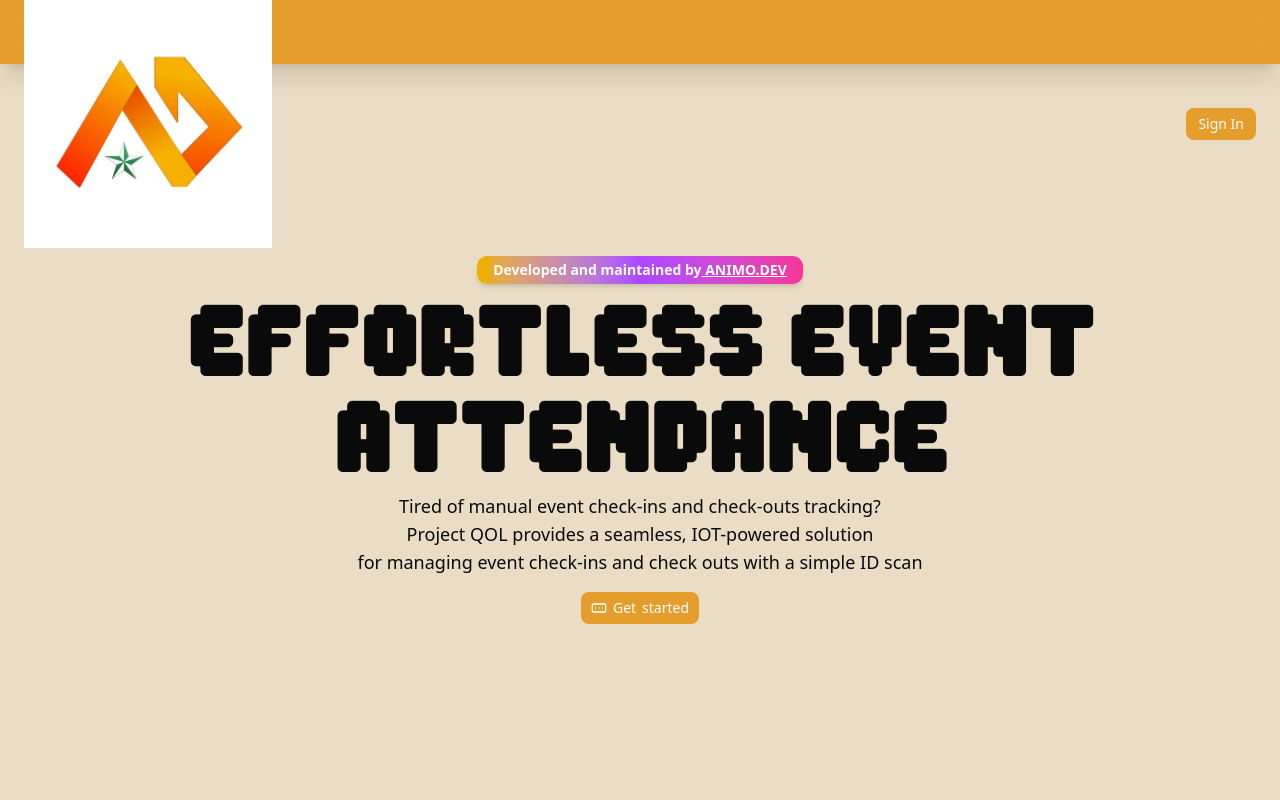
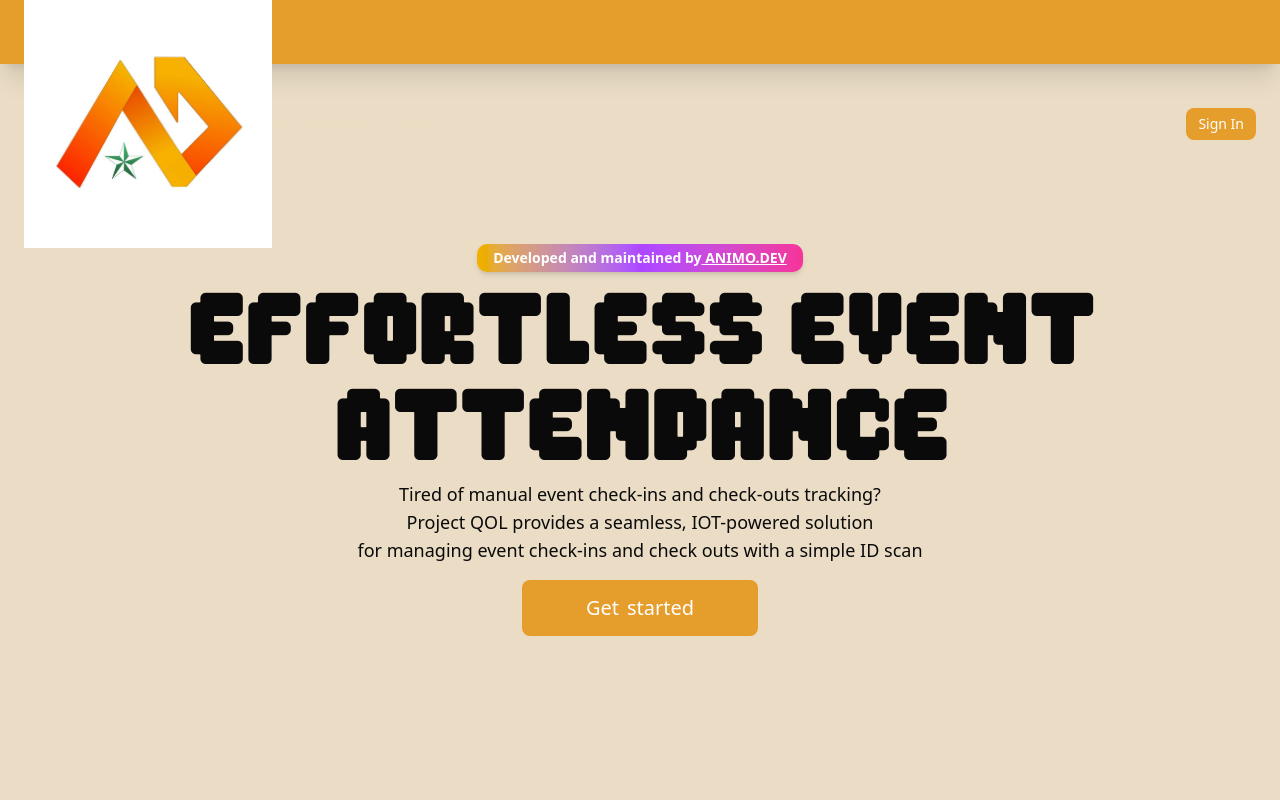
Before and after one commit to dlsl-animodev/project-qol-frontend, a Next.js app: page / in a window 1280 px wide. Shown: the top 800 px of the page. Built offline with nearby package versions, Linux system fonts and the light colour scheme; no server answers.

Commit message:
fix(style): increase height and width of landing page cta with variant lg on button.tsx

```diff
--- a/components/landing-page/hero-section.tsx
+++ b/components/landing-page/hero-section.tsx
@@ -1,6 +1,4 @@
-import React from "react";
 import { Button } from "@/components/ui/button";
-import { RectangleEllipsis } from "lucide-react";
 import SplitTextLocal from "@/components/interactive/split-text-local";
 import AnimoDevBadge from "../reusables/animo-dev-badge";
 import Link from "next/link";
@@ -22,15 +20,13 @@ const HeroSection = () => {
                 type="lines"
                 delay={1}
             >
-                Tired of manual event check-ins and check-outs tracking? <br /> Project
-                QOL provides a seamless, IOT-powered solution <br /> for managing event
-                check-ins and check outs with a simple ID scan
+                Tired of manual event check-ins and check-outs tracking? <br />{" "}
+                Project QOL provides a seamless, IOT-powered solution <br /> for
+                managing event check-ins and check outs with a simple ID scan
             </SplitTextLocal>
             <SplitTextLocal delay={1.5}>
-                <Button className="mt-4" asChild>
-                    <Link href={'/home'}>
-                        <RectangleEllipsis /> Get started
-                    </Link>
+                <Button className="mt-4" asChild size={"lg"}>
+                    <Link href={"/home"}>Get started</Link>
                 </Button>
             </SplitTextLocal>
         </section>
--- a/components/ui/button.tsx
+++ b/components/ui/button.tsx
@@ -5,7 +5,7 @@ import { cva, type VariantProps } from "class-variance-authority";
 import { cn } from "@/lib/utils";
 
 const buttonVariants = cva(
-    "inline-flex items-center justify-center gap-2 whitespace-nowrap rounded-md text-sm font-medium transition-all disabled:pointer-events-none disabled:opacity-50 [&_svg]:pointer-events-none [&_svg:not([class*='size-'])]:size-4 shrink-0 [&_svg]:shrink-0 outline-none focus-visible:border-ring focus-visible:ring-ring/50 focus-visible:ring-[3px] aria-invalid:ring-destructive/20 dark:aria-invalid:ring-destructive/40 aria-invalid:border-destructive",
+    "hover:opacity-80 transtion-opacity inline-flex items-center justify-center gap-2 whitespace-nowrap rounded-md text-sm font-medium transition-all disabled:pointer-events-none disabled:opacity-50 [&_svg]:pointer-events-none [&_svg:not([class*='size-'])]:size-4 shrink-0 [&_svg]:shrink-0 outline-none focus-visible:border-ring focus-visible:ring-ring/50 focus-visible:ring-[3px] aria-invalid:ring-destructive/20 dark:aria-invalid:ring-destructive/40 aria-invalid:border-destructive",
     {
         variants: {
             variant: {
@@ -33,7 +33,7 @@ const buttonVariants = cva(
             size: {
                 default: "h-9 px-4 py-2 has-[>svg]:px-3",
                 sm: "h-8 rounded-md gap-1.5 px-3 has-[>svg]:px-2.5 hover:cursor-pointer",
-                lg: "h-10 rounded-md px-6 has-[>svg]:px-4",
+                lg: "h-14 rounded-md px-16 text-xl has-[>svg]:px-16",
                 icon: "size-9",
                 "icon-sm": "size-8",
                 "icon-lg": "size-10",
```
